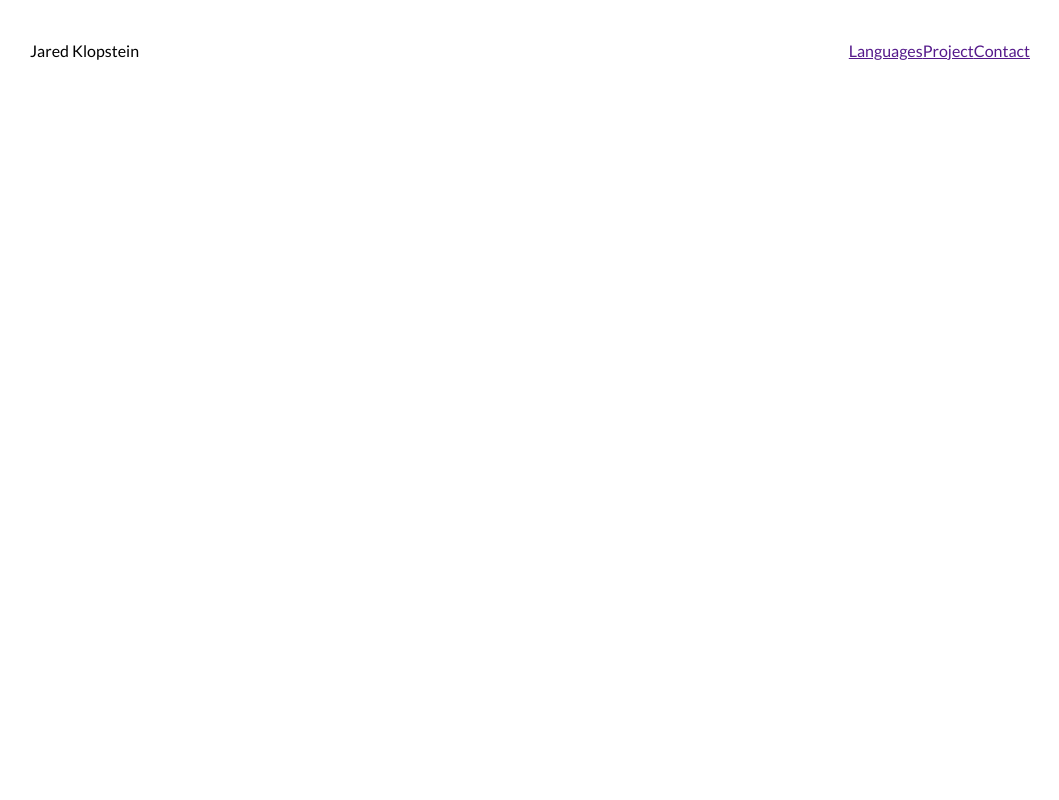
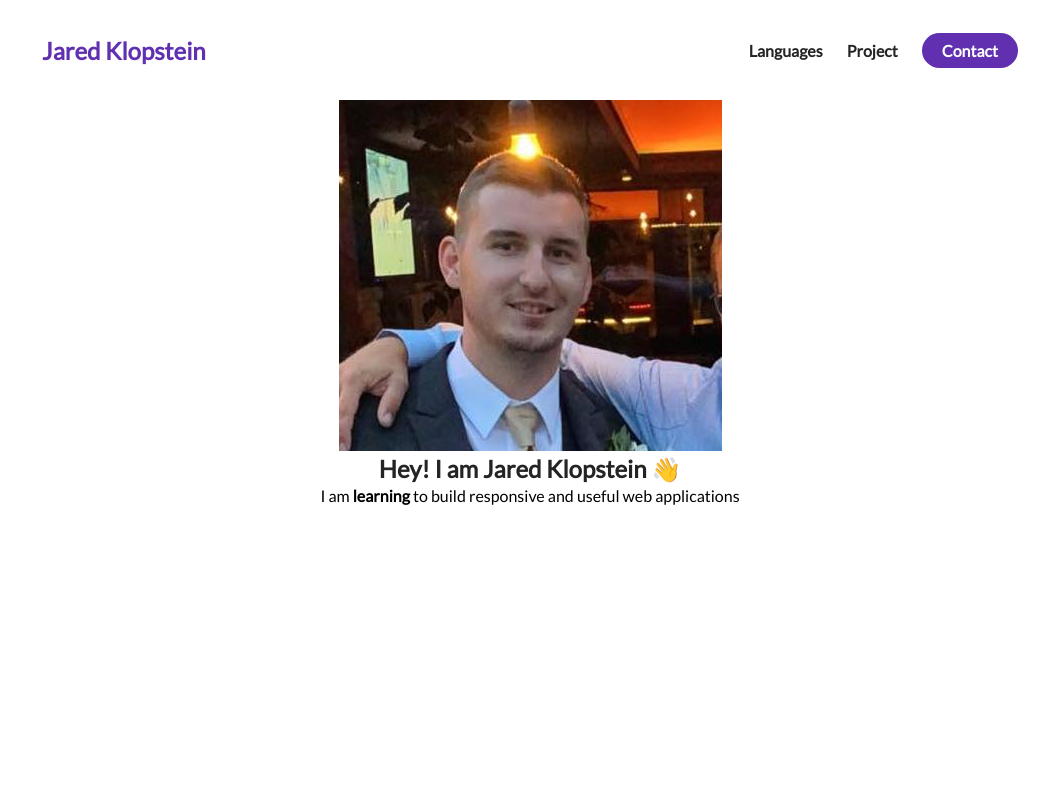
Before and after one commit to JaredKlopstein/Portfolio, a plain HTML site: page index.html in a window 1280 px wide. Shown: the whole page, without its empty margins (110-1169 px from the left). Drawn offline with Linux system fonts and the light colour scheme.

Commit message:
added first section of about me

```diff
--- a/index.html
+++ b/index.html
@@ -1,40 +1,49 @@
 <!DOCTYPE html>
 <html lang="en">
   <head>
-    <meta charset="UTF-8">
-    <meta http-equiv="X-UA-Compatible" content="IE=edge">
-    <meta name="viewport" content="width=device-width, initial-scale=1.0">
+    <meta charset="UTF-8" />
+    <meta http-equiv="X-UA-Compatible" content="IE=edge" />
+    <meta name="viewport" content="width=device-width, initial-scale=1.0" />
     <title>Jared Klopstein's Portfolio</title>
-    <link rel="stylesheet" href="styles.css">
+    <link rel="stylesheet" href="styles.css" />
   </head>
   <body>
-    <section class="about-me">
+    <section id="about-me">
       <nav>
         <div class="personal__logo">Jared Klopstein</div>
         <ul class="nav__link--list">
           <li>
-                    <a href="" class="
-                    nav__link--anchor
-                    link__hover-effect
-                    link__hover-effect--black"
-                    >Languages</a>
+            <a
+              href=""
+              class="nav__link--anchor link__hover-effect link__hover-effect--black"
+              >Languages</a
+            >
           </li>
           <li>
-                    <a href="" class="
-                    nav__link--anchor
-                    link__hover-effect
-                    link__hover-effect--black"
-                    >Project</a>
+            <a
+              href=""
+              class="nav__link--anchor link__hover-effect link__hover-effect--black"
+              >Project</a
+            >
           </li>
           <li>
-                    <a href="" class="
-                    nav__link--anchor
-                    nav__link--anchor-primary
-                    "
-                    >Contact</a>
+            <a href="" class="nav__link--anchor nav__link--anchor-primary"
+              >Contact</a
+            >
           </li>
         </ul>
       </nav>
+      <div class="flex flex-1">
+        <div class="about-me__info row">
+          <div class="about-me__info--container">
+            <figure class="about-me__picture--mask">
+              <img src="./assets/me.jpg" class="about-me__picutre" alt="Picture of me" />
+            </figure>
+            <h1 class="about-me__info--title">Hey! I am <span class="text--purple">Jared Klopstein </span>👋</h1>
+            <p class="about-me--info--para">I am <strong class="text--purple">learning</strong> to build responsive and useful web applications</p>
+          </div>
+        </div>
+      </div>
     </section>
   </body>
 </html>
--- a/styles.css
+++ b/styles.css
@@ -24,6 +24,20 @@ li {
     list-style-type: none;
 }
 
+.flex {
+    display: flex;
+}
+.flex-1 {
+    flex: 1;
+}
+
+.row {
+    width: 100%;
+    max-width: 800px;
+    margin: 0 auto;
+
+}
+
 /* NAVIGATION BAR */
 
 nav {
@@ -39,3 +53,45 @@ nav {
 .nav__link--list {
     display: flex;
 }
+
+.nav__link--anchor {
+    margin: 0 12px;
+    color: #242424;
+    text-decoration: none;
+    font-weight: 700;
+}
+
+.nav__link--anchor-primary {
+    background-color: #6030b1;
+    padding: 8px 20px;
+    border-radius: 50px;
+    color: white;
+    transition: all 300ms ease;
+}
+
+.nav__link--anchor-primary:hover {
+    background-color: #5d3eff;
+}
+
+.personal__logo {
+    font-size: 24px;
+    color: #6030b1;
+    margin: 0 12px;
+    font-weight: bold;
+}
+
+/* ABOUT ME */
+
+#about-me {
+    min-height: 100vh;
+    display: flex;
+    flex-direction: column;
+}
+
+
+.about-me__info--container {
+    display: flex;
+    flex-direction: column;
+    justify-content: center;
+    align-items: center;
+}
```
Also changed, not shown: assets/chat.png (added), assets/dashboard.png (added), assets/logo.svg (added), assets/loopit.png (added), assets/me.jpg (added), assets/undraw_websites.svg (added), 1 other file. Lines whose indentation alone changed are shown as unchanged.
